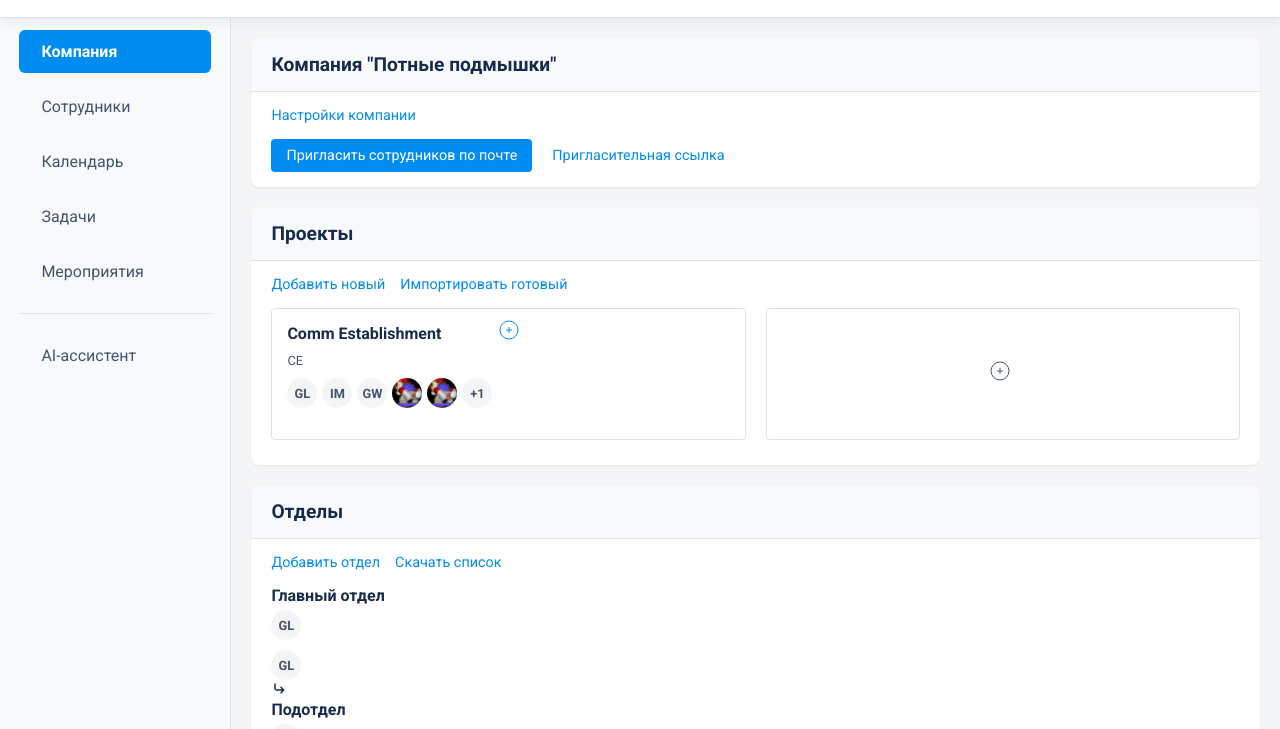
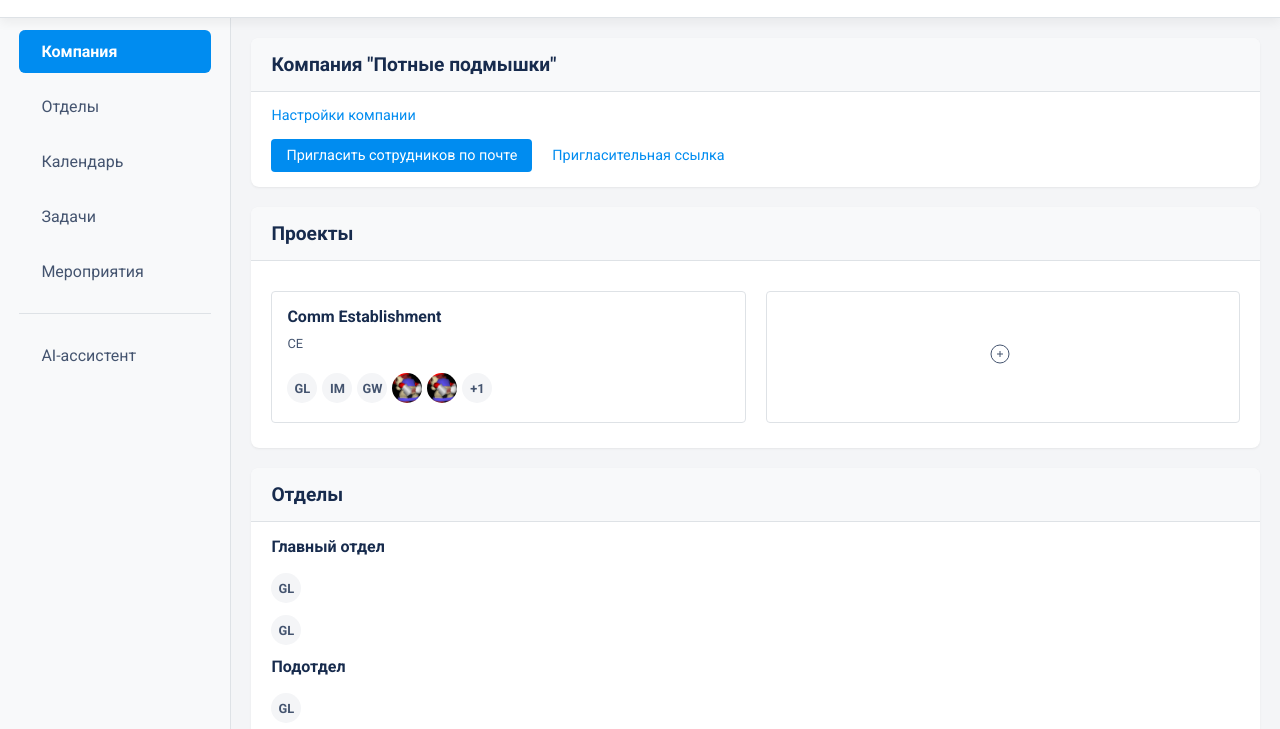
Before and after one commit to GanjaMember/CommEstablishment, a plain HTML site: page company.html in a window 1280 px wide. Shown: the part 71-800 px from the top of the page. Drawn offline with Linux system fonts and the light colour scheme.

Commit message:
refactor: employees.css

```diff
--- a/company.html
+++ b/company.html
@@ -12,7 +12,7 @@
     <header>
         <nav class="header-nav-panel">
             <a href="index.html" class="logo"><img src="static/images/logo.png" alt=""></a>
-            <a href="dashboard.html" class="active">Дашборд</a>
+            <a href="#" class="active">Дашборд</a>
             <a href="#">Компании</a>
             <a href="#">Конфигурация</a>
         </nav>
@@ -20,7 +20,7 @@
     <div class="main-content">
         <nav class="side-nav-panel">
             <a href="company.html" class="active">Компания</a>
-            <a href="employees.html">Сотрудники</a>
+            <a href="employees.html">Отделы</a>
             <a href="calendar.html">Календарь</a>
             <a href="#">Задачи</a>
             <a href="#">Мероприятия</a>
@@ -48,8 +48,8 @@
                 </div>
                 <div class="main-block-content">
                     <div class="action-bar">
-                        <a class="action-link">Добавить новый</a>
-                        <a class="action-link">Импортировать готовый</a>
+                        <!-- <a class="action-link">Добавить новый</a>
+                        <a class="action-link">Импортировать готовый</a> -->
                     </div>
                     <div class="project-card-list">
                         <div class="project-card">
@@ -62,11 +62,6 @@
                                 <div class="employee-bubble user-avatar-photo"></div>
                                 <div class="employee-bubble user-avatar-photo"></div>
                                 <div class="employee-bubble">+1</div>
-                                <div class="new-employee-svg"><svg>
-                                    <path d="M12 12m-9 0a9 9 0 1 0 18 0a9 9 0 1 0 -18 0"></path>
-                                    <path d="M9 12l6 0"></path>
-                                    <path d="M12 9l0 6"></path>
-                                </svg></div>
                             </div>
                         </div>
                         <div class="project-card empty">
@@ -84,30 +79,21 @@
                     <div class="main-block-title">Отделы</div>
                 </div>
                 <div class="main-block-content">
-                    <div class="action-bar">
-                        <a class="action-link">Добавить отдел</a>
-                        <a class="action-link">Скачать список</a>
-                    </div>
                     <div>
-                        <div draggable="true">
+                        <div class="department">
                             <div class="department-title">Главный отдел</div>
                             <div class="employees-list">
                                 <div class="employee-bubble">GL</div>
-                            </div>
-                            <div class="gray-vertical-line"></div>
-                            <div class="employees-list">
+
                                 <div class="employee-bubble">GL</div>
                             </div>
                         </div>
                         <div>
-                            <svg width="16" height="16" viewBox="0 0 16 16" fill="none" xmlns="http://www.w3.org/2000/svg"><g clip-path="url(#clip0_168_1168)"><path d="M4 4V8C4 8.53043 4.21071 9.03914 4.58579 9.41421C4.96086 9.78929 5.46957 10 6 10H12.6667L10 7.33333M10 12.6667L12.6667 10" stroke="currentColor" stroke-width="1.5" stroke-linecap="round" stroke-linejoin="round"></path></g><defs><clipPath id="clip0_168_1168"><rect width="16" height="16" fill="white"></rect></clipPath></defs></svg>
-                            <div>
+                            <div class="department">
                                 <div class="department-title">Подотдел</div>
                                 <div class="employees-list">
                                     <div class="employee-bubble">GL</div>
-                                </div>
-                                <div class="gray-vertical-line"></div>
-                                <div class="employees-list">
+
                                     <div class="employee-bubble">GL</div>
                                 </div>
                             </div>
--- a/static/styles/company.css
+++ b/static/styles/company.css
@@ -103,7 +103,7 @@
 }
 
 /* Employee List and Bubbles */
-.employees-list {
+.project-card-list .employees-list {
     display: flex;
     gap: 5px;
     flex-wrap: wrap;
@@ -121,6 +121,7 @@
     color: var(--gray-color);
     font-size: 0.8em;
     font-weight: bold;
+    margin-top: 1.5vh;
 }
 
 /* New Employee SVG */
@@ -190,15 +191,6 @@
     fill: none; /* Ensure no fill for the background */
 }
 
-/* Main Block Content Overrides */
-.main-block .main-block-content > div > div {
-    /* Revert general styles that were conflicting */
-    /* display: flex; */
-    /* flex-direction: column; */
-    /* padding: 0; */
-    /* border-bottom: none; */
-}
-
 /* Target the employee list items specifically */
 .main-block .main-block-content > div > .list-titles + div > div {
     display: grid;
@@ -210,3 +202,14 @@
 .main-block .main-block-content > div > .list-titles + div > div:last-child {
     border-bottom: none;
 }
+
+.department .employees-list {
+    display: flex;
+    flex-direction: column;
+    margin-bottom: 1.5vh;
+}
+
+.department .employees-list {
+    display: flex;
+    flex-direction: column;
+}
--- a/static/styles/employees.css
+++ b/static/styles/employees.css
@@ -1,108 +1,8 @@
-/* General Layout */
-.wrapper {
-    flex-grow: 1;
-    padding: 20px;
-    display: grid;
-    grid-template-columns: repeat(auto-fit, minmax(300px, 1fr));
-}
-
-/* Main Block Styles */
-.main-block {
-    background-color: var(--white-color);
-    border-radius: 8px;
-    box-shadow: var(--shadow-color) 0px 1px 3px 0px, var(--shadow-color) 0px 1px 2px -1px;
-    overflow: hidden;
-    display: flex;
-    flex-direction: column;
-}
-
-.main-block-heading {
-    padding: 15px 20px;
-    border-bottom: 1px solid var(--border-color);
-    background-color: var(--side-nav-bg-color);
-}
-
-.main-block-title {
-    font-size: 1.2em;
-    font-weight: bold;
-    color: var(--dark-color);
-}
-
-.main-block-content {
-    padding: 15px 20px;
-    flex-grow: 1;
-}
-
-/* Action Bar and Buttons */
-.action-bar {
-    display: flex;
-    flex-direction: column;
-    gap: 15px;
-    margin-bottom: 15px;
-}
-
-.action-link {
-    color: var(--blue-color);
-    text-decoration: none;
-    font-size: 0.9em;
-}
-
-.action-link:hover {
-    text-decoration: underline;
-    cursor: pointer;
-}
-
-/* Button Styles */
-.blue-button {
-    display: inline-block;
-    background-color: var(--blue-color);
-    color: var(--white-color);
-    padding: 8px 15px;
-    border-radius: 4px;
-    text-decoration: none;
-    font-size: 0.9em;
-    margin-right: 10px;
-}
-
-.blue-button:hover {
-    background-color: var(--dark-blue-color);
-}
-
 /* Employee Bubble Styles */
 .employees-list {
     display: flex;
     gap: 5px;
     flex-wrap: wrap;
-}
-
-.employee-bubble {
-    display: inline-flex;
-    align-items: center;
-    justify-content: center;
-    width: 30px;
-    height: 30px;
-    border-radius: 50%;
-    background-color: var(--body-bg-color);
-    color: var(--gray-color);
-    font-size: 0.8em;
-    font-weight: bold;
-}
-
-.employee-bubble.avatar-bubble {
-    background-color: #ccc; /* Placeholder for avatar */
-}
-
-/* Department Title */
-.department-title {
-    font-weight: bold;
-    margin-bottom: 5px;
-}
-
-/* Separator Line */
-.gray-vertical-line {
-    width: 1px;
-    background-color: var(--border-color);
-    margin: 10px 0;
 }
 
 /* Employee List Table-like Structure */
@@ -113,18 +13,6 @@
     margin-bottom: 10px;
     padding-bottom: 5px;
     border-bottom: 1px solid var(--border-color);
-}
-
-/* Styles for rows within main-block-content */
-.main-block-content > div > div {
-    display: grid;
-    grid-template-columns: repeat(4, 1fr);
-    padding: 8px 0;
-    border-bottom: 1px solid var(--border-color);
-}
-
-.main-block-content > div > div:last-child {
-    border-bottom: none;
 }
 
 /* Specific Employee Row Styles */
@@ -144,7 +32,18 @@
     display: none; /* Element is hidden by default */
 }
 
-/* Specific ID Styles */
-#department-list {
+/* Department employee list style */
+.department .employees-list {
+    display: flex;
+    flex-direction: column;
+    /* Removed duplicate rule */
+}
+
+#departments {
     height: 100%;
 }
+
+.action-bar {
+    display: flex;
+    flex-direction: column;
+}
```
Also changed, not shown: calendar.html (+1 -1 lines), employees.html (+25 -8 lines).
